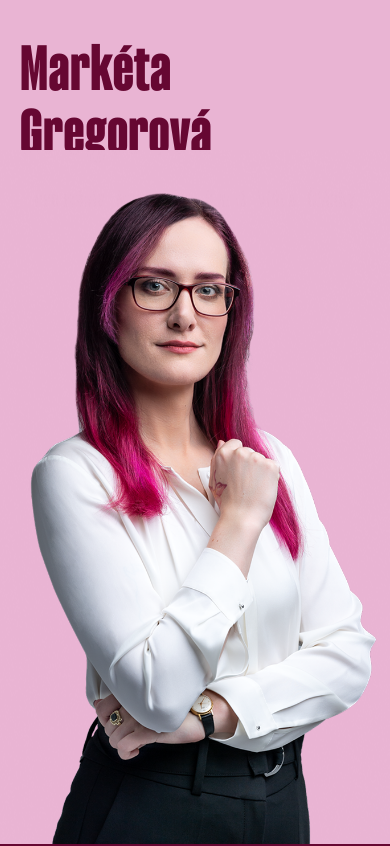
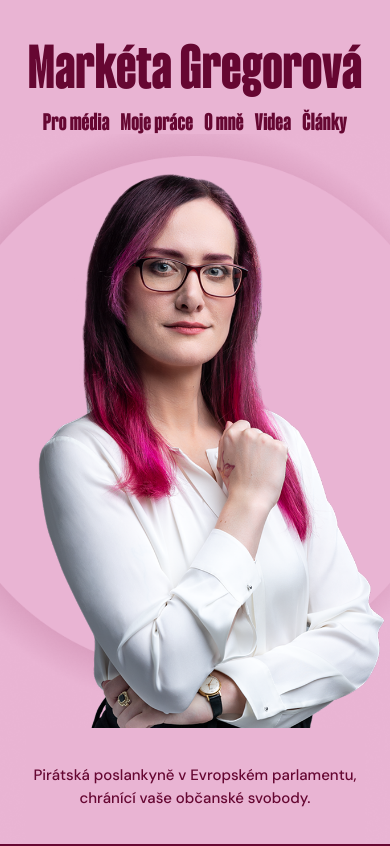
Before and after one commit to caroluxurians/mgreg, a Next.js app: page / in a window 390 px wide. Shown: the top 846 px of the page. Built offline with nearby package versions, Linux system fonts and the light colour scheme.

Commit message:
bg images placement

```diff
--- a/app/components/Header.tsx
+++ b/app/components/Header.tsx
@@ -8,29 +8,29 @@ const Header = () => {
     <header
       className="flex flex-col sm:flex-row
       justify-between items-center
-      h-[9.4rem]
       relative font-heading bg-light-pink text-dark-pink sm:h-20
       2xl:px-[100px]"
     >
       <div
-        className="text-[4rem] mx-[1.25rem] mt-[2.25rem] mb-[23px]
-      sm:text-[40px]
-      leading-none tracking-[0.4px]"
+        className="text-[62px]/[0.62px] mx-5 mt-9 pb-[11.5px]
+      sm:text-[40px]/[0.4px]
+      leading-none"
       >
         Markéta Gregorová
       </div>
 
       <div
         className="flex items-center leading-none
-        px-[2.15rem] gap-[11px] tracking-[0.48px]
-       sm:tracking-[0.6px] sm:h-[49px] sm:w-[477px] sm:gap-[40px] sm:px-[30px] sm:py-[21px]"
+        text-[24px]/[0.48px] sm:text-[30px]/[0.6px]
+        gap-[11px]
+        sm:h-[49px] sm:w-[477px] sm:gap-[40px] sm:px-[30px] sm:py-[21px]"
       >
         {sectionsMobile.map((section) => (
-          <div className="sm:hidden text-[1.5rem]" key={section}>{section}</div>
+          <div className="flex sm:hidden" key={section}>{section}</div>
         ))}
 
         {sectionsDesktop.map((section) => (
-          <div className="hidden sm:flex text-[1.5rem] sm:text-[30px]" key={section}>{section}</div>
+          <div className="hidden sm:flex" key={section}>{section}</div>
         ))}
       </div>
 
--- a/app/components/MarketaCard.tsx
+++ b/app/components/MarketaCard.tsx
@@ -2,7 +2,7 @@ import Image from "next/image";
 
 const MarketaCard = () => {
   return (
-    <div className="flex gap-[21px] leading-[25px] font-light pt-[39px]">
+    <div className="flex gap-[21px] leading-[25px] font-light pt-10">
       <div>
         <Image
           src="/marketa-icon.png"
--- a/app/page.tsx
+++ b/app/page.tsx
@@ -3,7 +3,7 @@ import Header from "./components/Header";
 
 const Home = () => {
   return (
-    <div className="h-screen flex flex-col">
+    <div className="h-screen flex flex-col relative">
       <Header />
       <main
         className="flex flex-1 justify-center items-center relative overflow-hidden sm:px-[100px]"
@@ -20,11 +20,30 @@ const Home = () => {
             src="/marketa-small.png"
             height={686}
             width={389}
+            alt="Markéta Gregorová foto"
+            className="z-10 absolute bottom-[-14px] right-[-8px]"
             unoptimized
-            alt="Markéta Gregorová foto"
-            className="absolute top-[40px]"
           />
-
+          <Image
+            src="/ellipse.png"
+            height={516}
+            width={516}
+            alt="ellipse behind Markéta"
+            className="z-5 overflow-hidden max-w-none absolute bottom-[172px]"
+            unoptimized
+          />
+          <Image
+            src="/gradient-large.png"
+            width={1250}
+            height={1250}
+            className="z-1 overflow-hidden max-w-none max-h-none"
+            alt="shadow gradient behind Markéta"
+            unoptimized
+          />
+          <div className="absolute bottom-0 flex sm:hidden w-[339px] h-[116px] bg-light-pink z-11 pt-9 text-[15px] font-medium text-dark-pink px-auto text-center">
+            Pirátská poslankyně v Evropském parlamentu,
+            chránící vaše občanské svobody.
+          </div>
         </div>
         <div
           className="hidden sm:flex relative w-[567px] h-[1000px] 2xl:w-[683px] 2xl:h-[1206px] justify-center items-center"
```
Also changed, not shown: public/ellipse.png (added).
